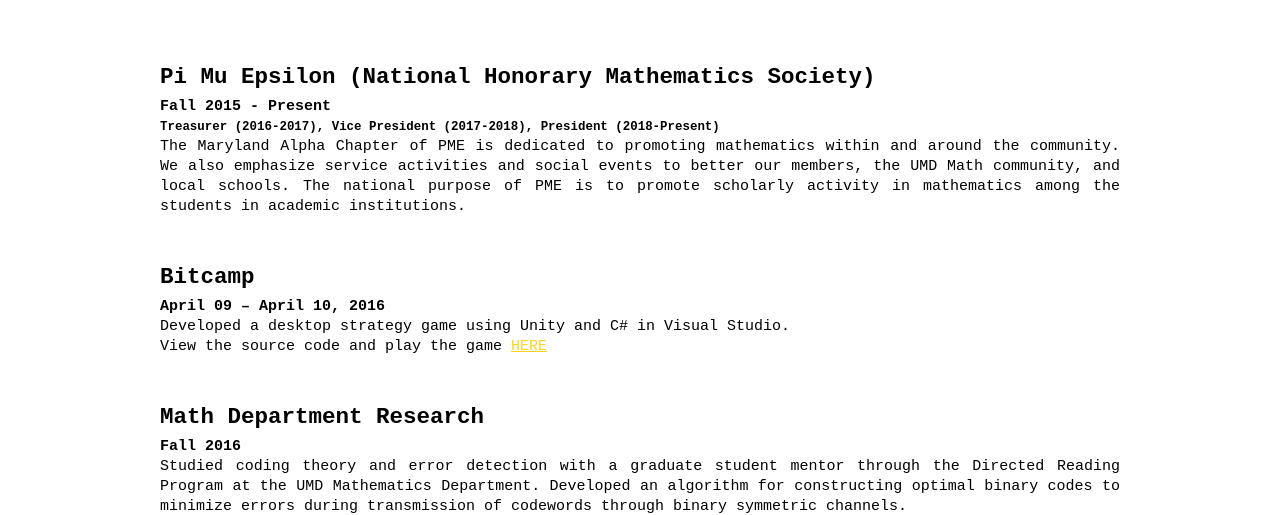
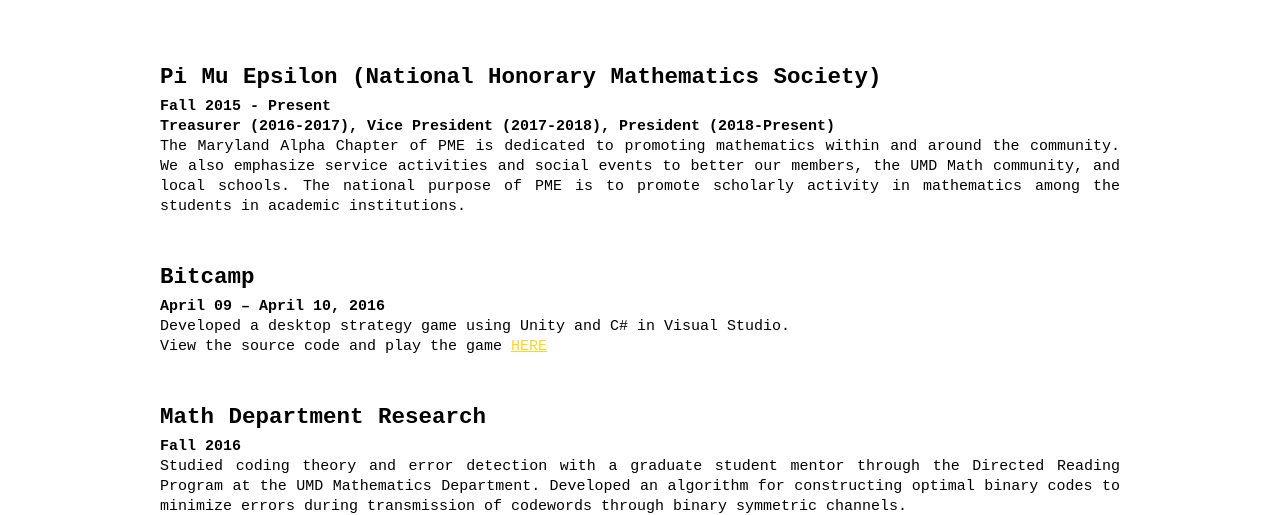
Before and after one commit to natarian/PersonalWebsite, a plain HTML site: page activities.html in a window 1280 px wide. Shown: the part 290-805 px from the top of the page. Drawn offline with Linux system fonts and the light colour scheme.

Commit message:
fixed some spacing issues

```diff
--- a/activities.html
+++ b/activities.html
@@ -28,7 +28,7 @@
         <span class="activity_description">
           <h2 class="activityTitle">Pi Mu Epsilon (National Honorary Mathematics Society)</h2>
           <h4>Fall 2015 - Present</h4>
-          <h5>Treasurer (2016-2017), Vice President (2017-2018), President (2018-Present)</h5>
+          <h4>Treasurer (2016-2017), Vice President (2017-2018), President (2018-Present)</h4>
           <p>The Maryland Alpha Chapter of PME is dedicated to promoting mathematics within  and around the community.
              We also emphasize service activities and social events to better our members, the UMD Math community, and local schools.
              The national purpose of PME is to promote scholarly activity in mathematics among the students in academic institutions.</p>
--- a/main.css
+++ b/main.css
@@ -80,6 +80,7 @@ table, th, td {
   font-size: 15px;
   border: 1px outset black;
   text-align: left;
+  word-spacing: 1px;
 }
 
 tr:hover, #botcamp_link, #math_research_link {
@@ -207,6 +208,7 @@ table {
   border: none;
   padding: 10px;
   text-align: justify;
+  word-spacing: 0.5px;
 }
 #JobsTable tr:hover {
   color: rgb(0,0,0);
@@ -223,4 +225,5 @@ table {
 }
 .activityTitle{
   padding-bottom: 10px;
+  word-spacing: 1px;
 }
```
